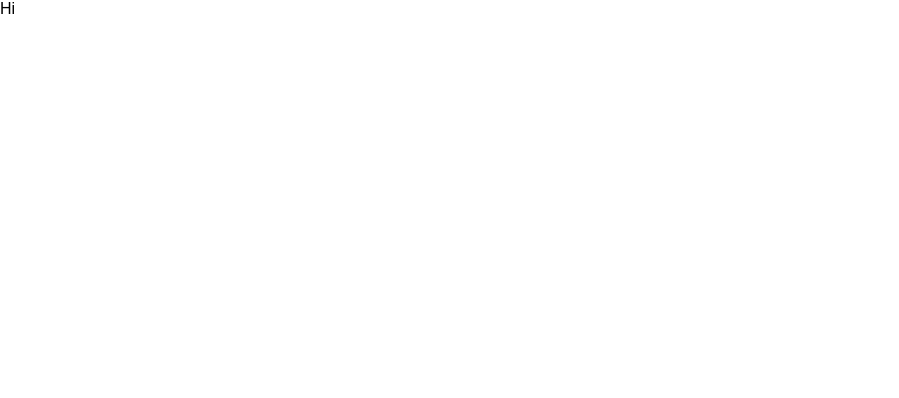
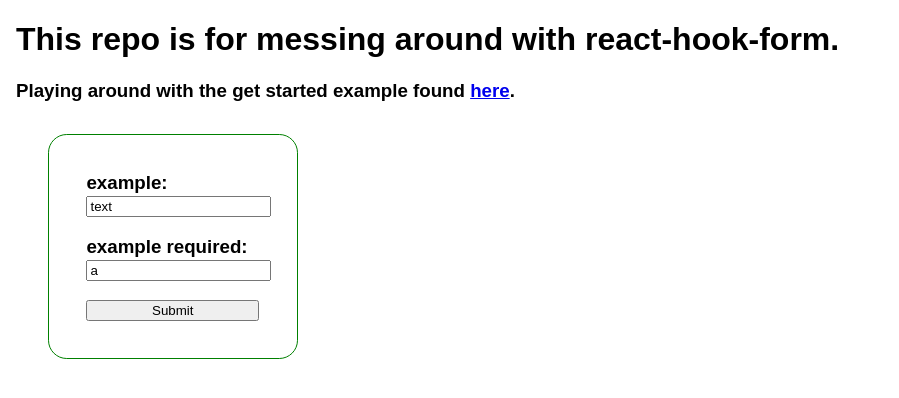
Before and after one commit to guillermomorini/react-hook-form, a React (Vite) app: page / in a window 1280 px wide. Shown: the top 398 px of the page, without its empty margins (0-899 px from the left). Built offline with nearby package versions, Linux system fonts and the light colour scheme.

Commit message:
Add quick start example

```diff
--- a/src/App.css
+++ b/src/App.css
@@ -0,0 +1,3 @@
+body {
+    margin: 1rem;
+}
--- a/src/App.tsx
+++ b/src/App.tsx
@@ -1,7 +1,20 @@
 import "./App.css";
+import { QuickStartExample } from "./components/QuickStartExample";
 
 function App() {
-  return <div>Hi</div>;
+  return (
+    <div>
+      <h1>This repo is for messing around with react-hook-form.</h1>
+      <section>
+        <h3>
+          Playing around with the get started example found{" "}
+          <a href="https://react-hook-form.com/get-started#Quickstart">here</a>.
+          <QuickStartExample />
+        </h3>
+        <form></form>
+      </section>
+    </div>
+  );
 }
 
 export default App;
--- /dev/null
+++ b/src/components/QuickStartExample.css
@@ -0,0 +1,10 @@
+.quick-start-example {
+    margin: 2rem;
+    width: 20%;
+    display: flex;
+    flex-direction: column;
+    gap: 1em;
+    border: 1px solid green;
+    padding: 2em;
+    border-radius: 1em;
+}
--- /dev/null
+++ b/src/components/QuickStartExample.tsx
@@ -0,0 +1,39 @@
+import { SubmitHandler, useForm } from "react-hook-form";
+import "./QuickStartExample.css";
+
+type Inputs = {
+  example: string;
+  exampleRequired: string;
+  dog: Date;
+};
+
+export const QuickStartExample: React.FC = () => {
+  const {
+    register,
+    handleSubmit,
+    watch,
+    formState: { errors },
+  } = useForm<Inputs>();
+
+  console.log(watch("example"));
+
+  const onSubmit: SubmitHandler<Inputs> = (data) => console.log(data);
+
+  return (
+    <form className="quick-start-example" onSubmit={handleSubmit(onSubmit)}>
+      <label>
+        example: <input defaultValue="text" {...register("example")} />
+      </label>
+      <label>
+        example required:
+        <input
+          defaultValue="a"
+          {...register("exampleRequired", { required: true })}
+        />
+      </label>
+
+      <input type="submit" />
+      {errors.exampleRequired && <span>exampleRequired cannot be empty</span>}
+    </form>
+  );
+};
```
